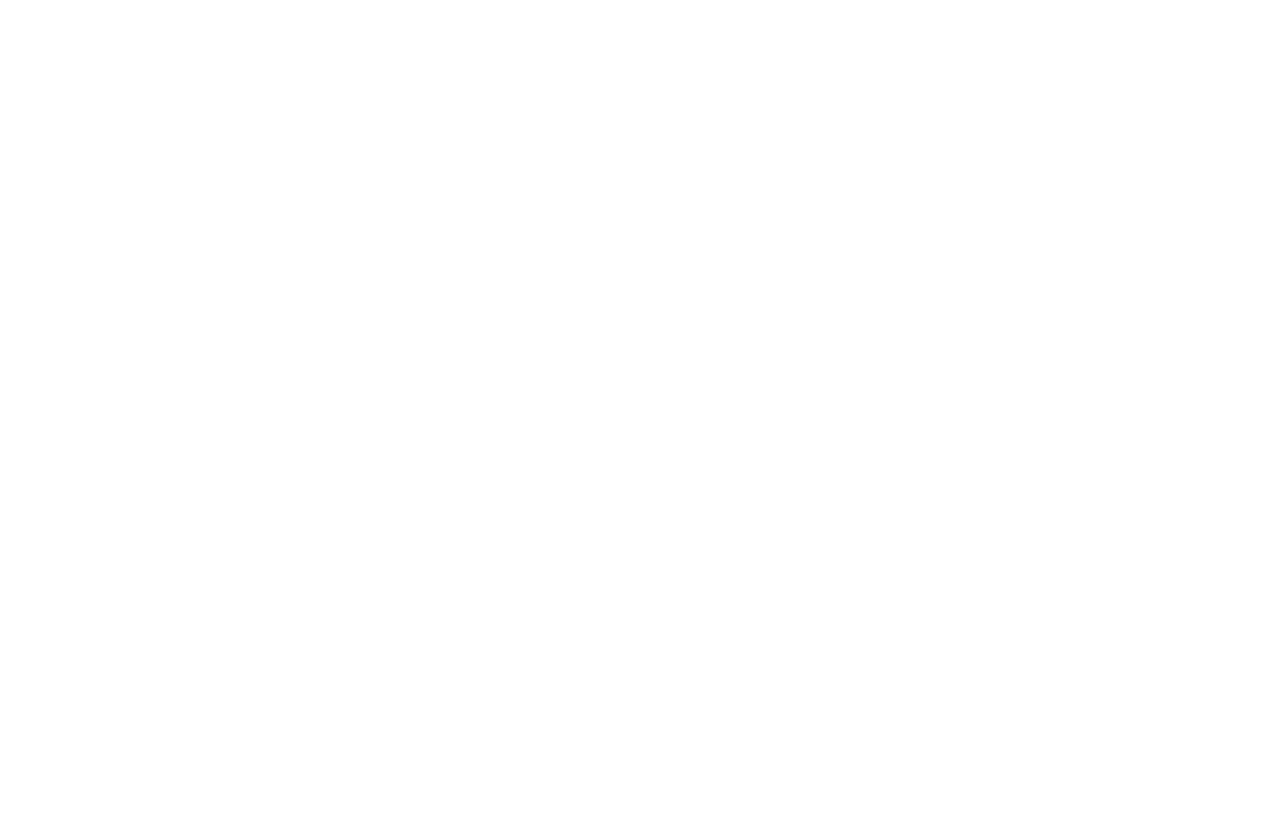
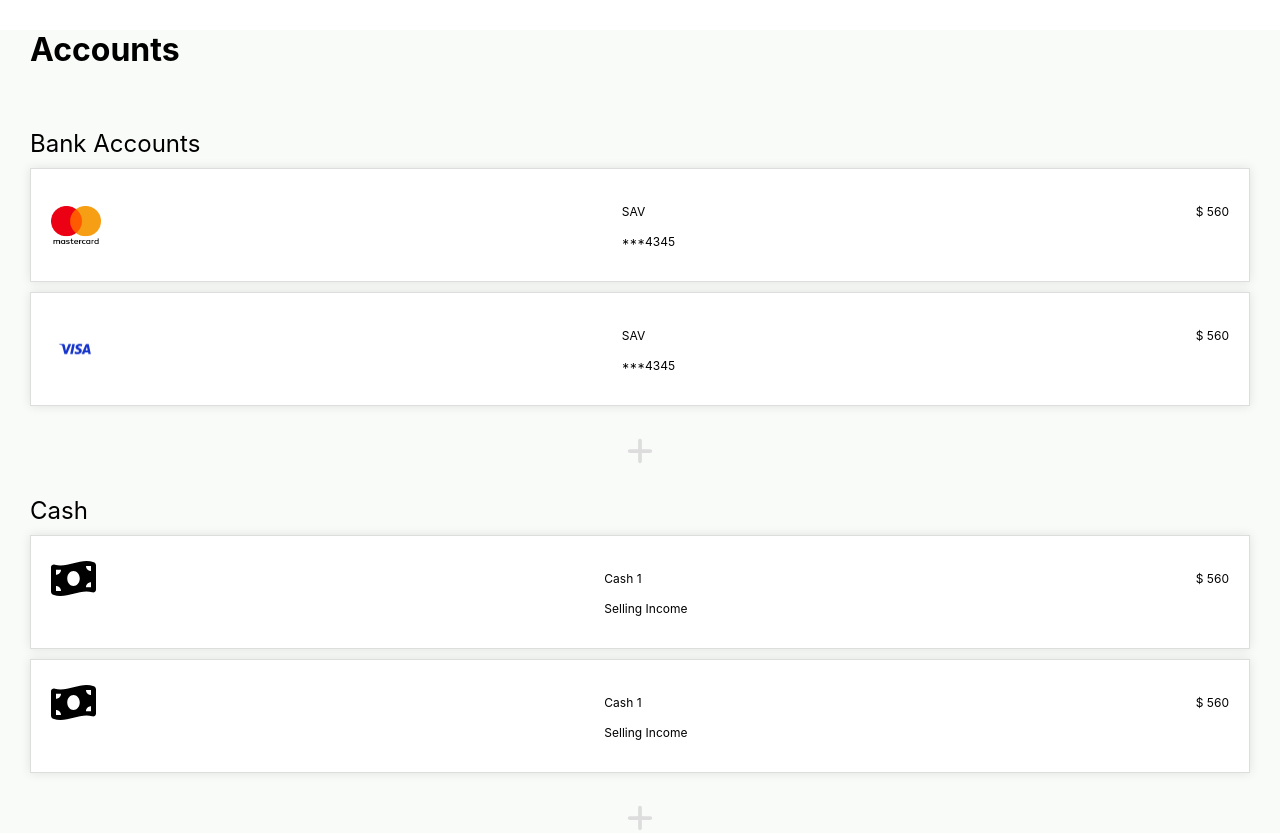
Before and after one commit to mdieng123/WiseW, a React (Create React App) app: page /accounts in a window 1280 px wide. Before the commit this address had no page. Before the commit the page ends 800 px from the top, so only its background shows below. Built offline with nearby package versions, Linux system fonts and the light colour scheme.

Commit message:
Accounts page complete minus router link

```diff
--- /dev/null
+++ b/src/Accounts.js
@@ -0,0 +1,87 @@
+// Accounts.js
+import React from "react";
+import MasterCard from "./images/mastercard-logo.png";
+import Visa from "./images/visa-logo.jpeg";
+import { FontAwesomeIcon } from "@fortawesome/react-fontawesome";
+import {
+  faMoneyBillWave,
+  faPlus
+} from "@fortawesome/free-solid-svg-icons";
+
+const Accounts = () => {
+    const pageStyle = {
+        backgroundColor: '#F9FBF8',
+      };
+
+
+  const card_style = {
+    padding: "20px",
+    border: "1px solid #ddd",
+    backgroundColor: "#ffffff",
+    boxShadow: "0 0 10px rgba(0, 0, 0, 0.1)",
+    display: 'flex',
+    justifyContent: 'space-between',
+    margin: 10,
+  };
+
+  const accounts_style = {
+    padding: "20px",
+  };
+
+  return (
+    <div className="page" style={pageStyle}>
+        <h1 style={{margin: 30, color: 'black'}}>Accounts</h1>
+      <div className="bank-accounts" style={accounts_style}>
+        <p style={{color: 'black', fontSize: 24, margin: 10, }}>Bank Accounts</p>
+        <div style={card_style} >
+            <img src={MasterCard} style={{hieght: 50, width: 50, objectFit: 'contain'}} alt="Profile" />
+            <div>
+                <p style={{color: 'black', fontSize: 12 }}>SAV</p>
+                <p style={{color: 'black', fontSize: 12 }}>***4345</p>
+            </div>
+            <p style={{color: 'black', fontSize: 12 }}>$ 560</p>
+        </div>
+        <div style={card_style} >
+            <img src={Visa} style={{hieght: 50, width: 50, objectFit: 'contain'}} alt="Profile" />
+            <div>
+                <p style={{color: 'black', fontSize: 12 }}>SAV</p>
+                <p style={{color: 'black', fontSize: 12 }}>***4345</p>
+            </div>
+            <p style={{color: 'black', fontSize: 12 }}>$ 560</p>
+        </div>
+      </div>
+
+        <div style={{display: 'flex', justifyContent: 'center'}}>
+            <FontAwesomeIcon icon={faPlus} style={{height: 30, width: 30, marginHorizontal: 10, color: '#ddd'}}/>
+        </div>
+
+      <div className="cash-accounts" style={accounts_style}>
+      <p style={{color: 'black', fontSize: 24, margin: 10, }}>Cash</p>
+        <div style={card_style} >
+            <FontAwesomeIcon icon={faMoneyBillWave} style={{height: 45, width: 45}}/>
+            <div>
+                <p style={{color: 'black', fontSize: 12 }}>Cash 1</p>
+                <p style={{color: 'black', fontSize: 12 }}>Selling Income</p>
+            </div>
+
+            <p style={{color: 'black', fontSize: 12 }}>$ 560</p>
+        </div>
+        <div style={card_style} >
+            <FontAwesomeIcon icon={faMoneyBillWave} style={{height: 45, width: 45}}/>
+            <div>
+                <p style={{color: 'black', fontSize: 12 }}>Cash 1</p>
+                <p style={{color: 'black', fontSize: 12 }}>Selling Income</p>
+            </div>
+            <p style={{color: 'black', fontSize: 12 }}>$ 560</p>
+        </div>
+
+      </div>
+      <div style={{display: 'flex', justifyContent: 'center'}}>
+            <FontAwesomeIcon icon={faPlus} style={{height: 30, width: 30, marginHorizontal: 10, color: '#ddd'}}/>
+        </div>
+
+    </div>
+  );
+};
+
+export default Accounts;
--- a/src/App.js
+++ b/src/App.js
@@ -7,6 +7,7 @@
 import WelcomePage4 from './components/WelcomePage4';
 import Login from './components/Login';
 import Profile from './Profile';
+import Accounts from './Accounts';
 
 const App = () => {
   return (
@@ -19,6 +20,7 @@
         <Route path="/welcome4" element={<WelcomePage4 />} />
         <Route path="/login" element={<Login />} />
         <Route path="/profile" element={<Profile />} />
+        <Route path="/accounts" element={<Accounts />} />
       </Routes>
     </Router>
   );
```
Also changed, not shown: src/images/mastercard-logo.png (added), src/images/visa-logo.jpeg (added).
